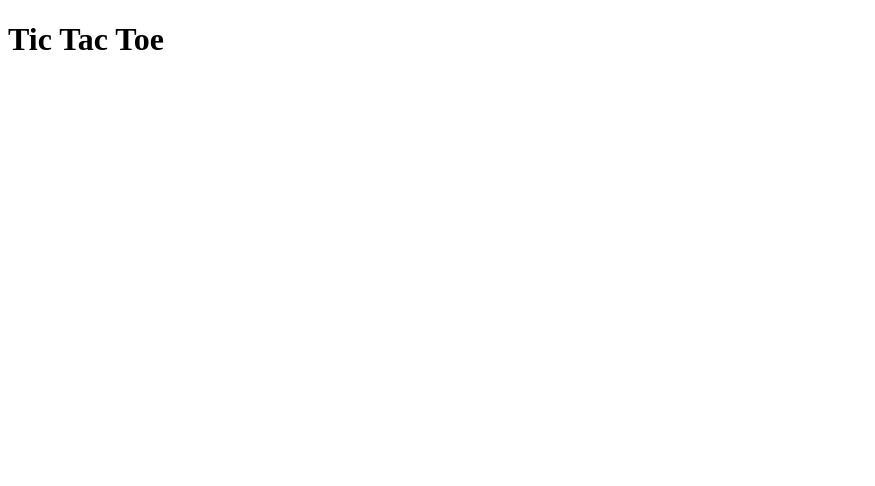
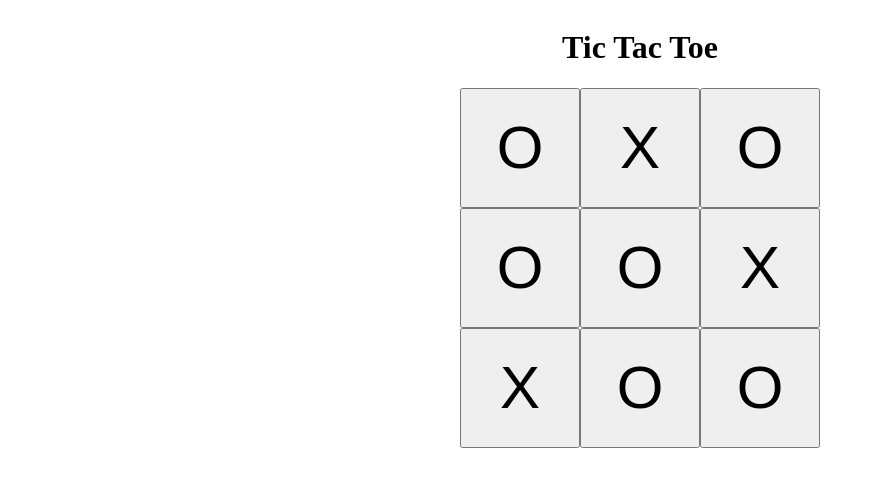
Before and after one commit to EventBridge/tic-tac-toe, a plain HTML site: page index.html in a window 1280 px wide. Shown: the whole page, without its empty margins (0-875 px from the left). Drawn offline with Linux system fonts and the light colour scheme.

Commit message:
display board from array data

```diff
--- a/index.html
+++ b/index.html
@@ -10,5 +10,16 @@
     </head>
     <body>
         <h1>Tic Tac Toe</h1>
+        <div class="board">
+            <button class="button"></button>
+            <button class="button"></button>
+            <button class="button"></button>
+            <button class="button"></button>
+            <button class="button"></button>
+            <button class="button"></button>
+            <button class="button"></button>
+            <button class="button"></button>
+            <button class="button"></button>
+        </div>
     </body>
 </html>
--- a/main.js
+++ b/main.js
@@ -1,8 +1,8 @@
 const gameBoard = (() => {
     const board = [
-        [0, 0, 0],
-        [0, 0, 0],
-        [0, 0, 0],
+        ["O", "X", "O"],
+        ["O", "O", "X"],
+        ["X", "O", "O"],
     ];
 
     return {
@@ -11,5 +11,30 @@ const gameBoard = (() => {
 })();
 
 const displayController = (() => {
-    console.log(gameBoard.board);
+    const boardButtons = document.querySelectorAll("button");
+
+    function displayBoard() {
+        boardButtons.forEach((boardButton, index) => {
+            // Get 2D array index from 1D array
+            let x = Math.floor(index / 3);
+            let y = index % 3;
+            boardButton.textContent = gameBoard.board[x][y];
+        });
+    }
+
+    boardButtons.forEach((boardButton, index) => {
+        boardButton.addEventListener("click", () => {
+            // Input player move
+            // Update Array
+            // Refresh DOM board from array data
+            // Check for winners
+            console.log("Move");
+        });
+    });
+
+    return {
+        displayBoard,
+    };
 })();
+
+displayController.displayBoard();
--- a/style.css
+++ b/style.css
@@ -1,3 +1,20 @@
 * {
     box-sizing: border-box;
 }
+
+body {
+    display: flex;
+    flex-direction: column;
+    align-items: center;
+}
+
+.board {
+    display: grid;
+    grid-template-columns: 120px 120px 120px;
+}
+
+.button {
+    height: 120px;
+    width: 120px;
+    font-size: 60px;
+}
```
